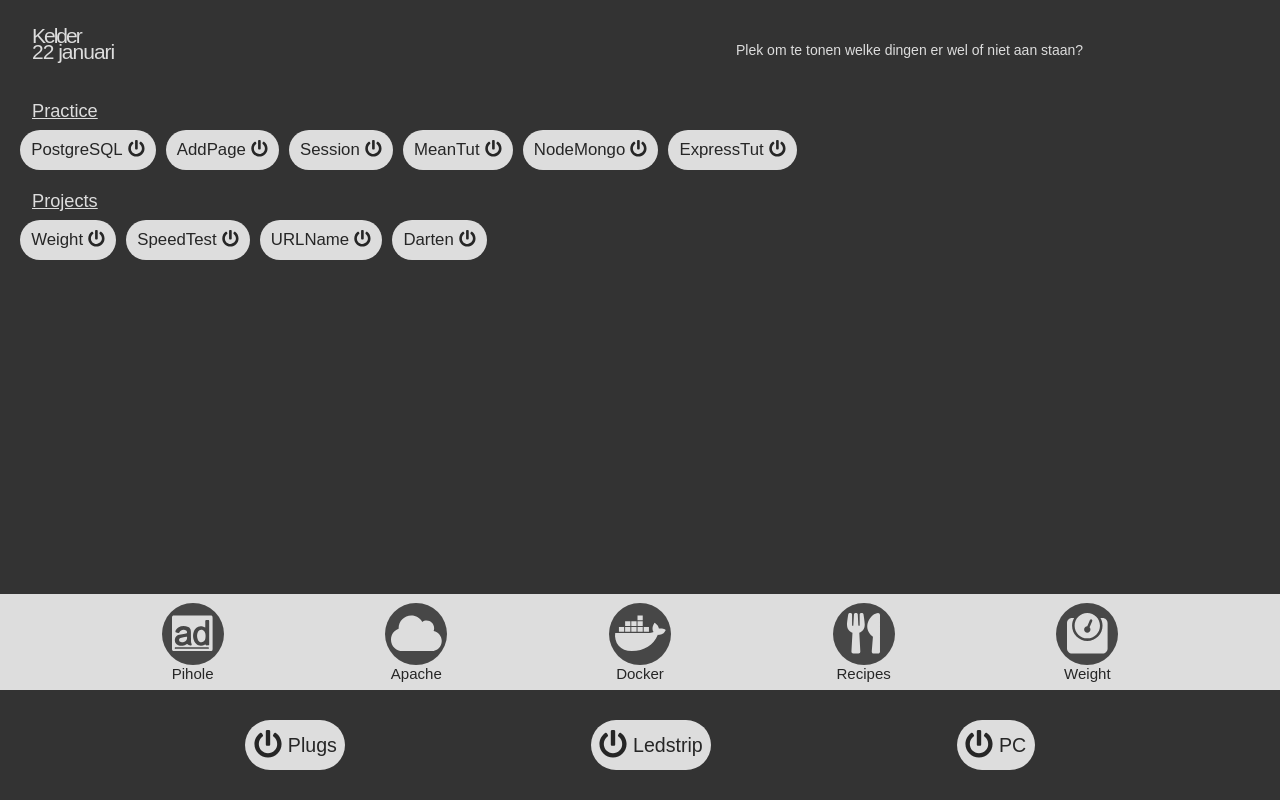
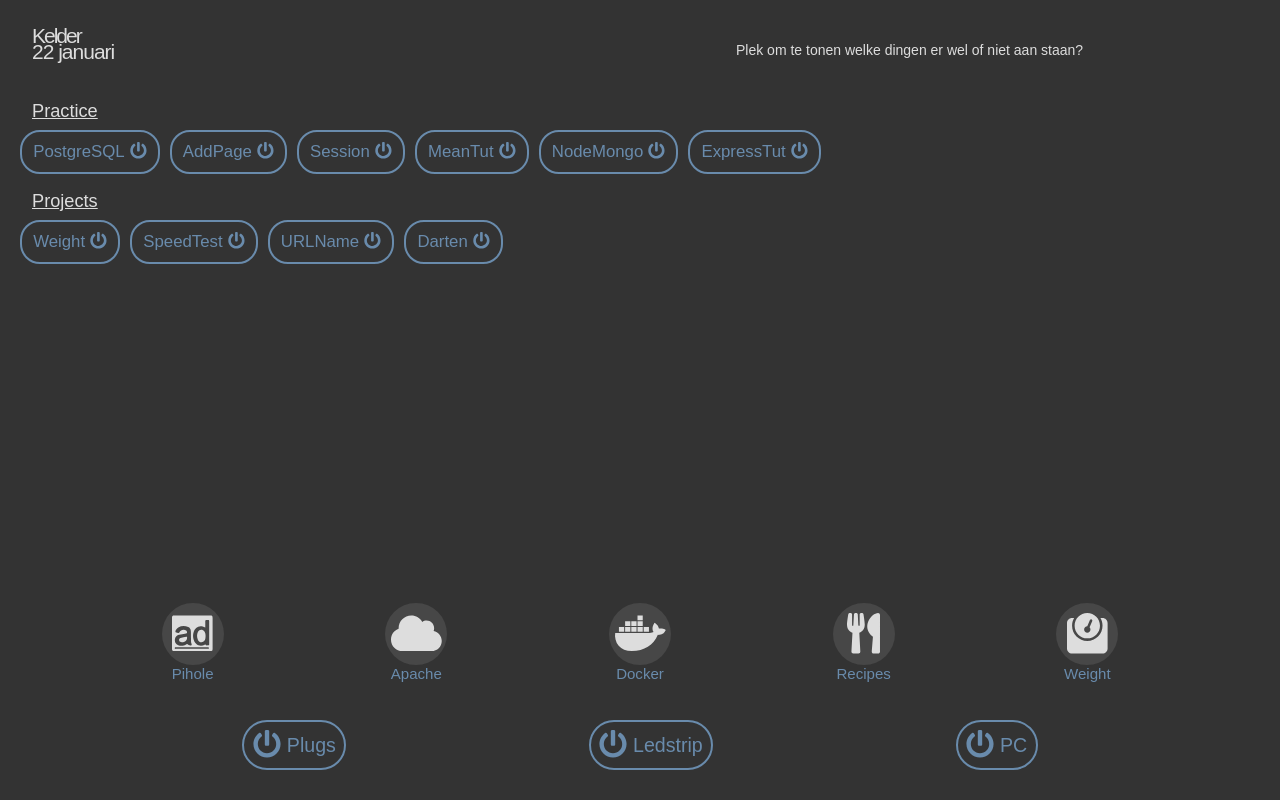
Before and after one commit to ASdeWekker/kelder, a React (Create React App) app in the folder client/: page / in a window 1280 px wide. Built offline with nearby package versions, Linux system fonts and the light colour scheme.

Commit message:
final colors?

```diff
--- a/client/src/index.css
+++ b/client/src/index.css
@@ -13,19 +13,19 @@ html, body, #root, .App {
 button {
   background: none;
   border: none;
-  color: #262626;
+  color: #698bac;
   font-family: Arial, sans-serif;
   padding: 0;
 }
 
 a {
-  color: #262626;
+  color: #698bac;
   text-decoration: none;
 }
 
 html {
   box-sizing: border-box;
-  color: #262626;
+  color: #698bac;
   font-family: Arial, sans-serif;
   font-size: 14px;
 }
@@ -104,7 +104,8 @@ html body #root .App .body .container--wrapper {
   -webkit-overflow-scrolling: touch;
 }
 html body #root .App .body .container--wrapper--button {
-  background: #ddd;
+  background: #333;
+  border: 2px solid #698bac;
   border-radius: 20px;
   display: inline-block;
   margin-right: 10px;
@@ -132,7 +133,7 @@ html body #root .App .bottom {
   width: 100%;
 }
 html body #root .App .bottom .most-used-places {
-  background: #ddd;
+  background: #333;
   height: 96px;
   width: 100%;
 }
@@ -179,7 +180,8 @@ html body #root .App .bottom .home-control .container {
 }
 html body #root .App .bottom .home-control .container--button {
   align-items: center;
-  background: #ddd;
+  background: #333;
+  border: 2px solid #698bac;
   border-radius: 30px;
   display: flex;
   height: 50px;
--- a/client/src/index.sass
+++ b/client/src/index.sass
@@ -4,9 +4,9 @@
 
 // Variables.
 $bg: #333
-$bg-alt: #ddd
-$text: darken($bg, 5%)
-$text-alt: $bg-alt
+$bg-alt: $bg
+$text: lighten(#2c3e50, 30%)
+$text-alt: #ddd
 
 $headerHeight: 100px
 $marginLeft: 32px
@@ -52,7 +52,7 @@ html
 
 					&--container
 						clear: both
-						color: $bg-alt
+						color: $text-alt
 						height: 100%
 						min-height: $headerHeight
 						width: 100%
@@ -121,6 +121,7 @@ html
 
 							&--button
 								background: $bg-alt
+								border: 2px solid $text
 								border-radius: 20px
 								display: inline-block
 								margin-right: 10px
@@ -197,6 +198,7 @@ html
 							&--button
 								align-items: center
 								background: $bg-alt
+								border: 2px solid $text
 								border-radius: 30px
 								display: flex
 								height: 50px
```
